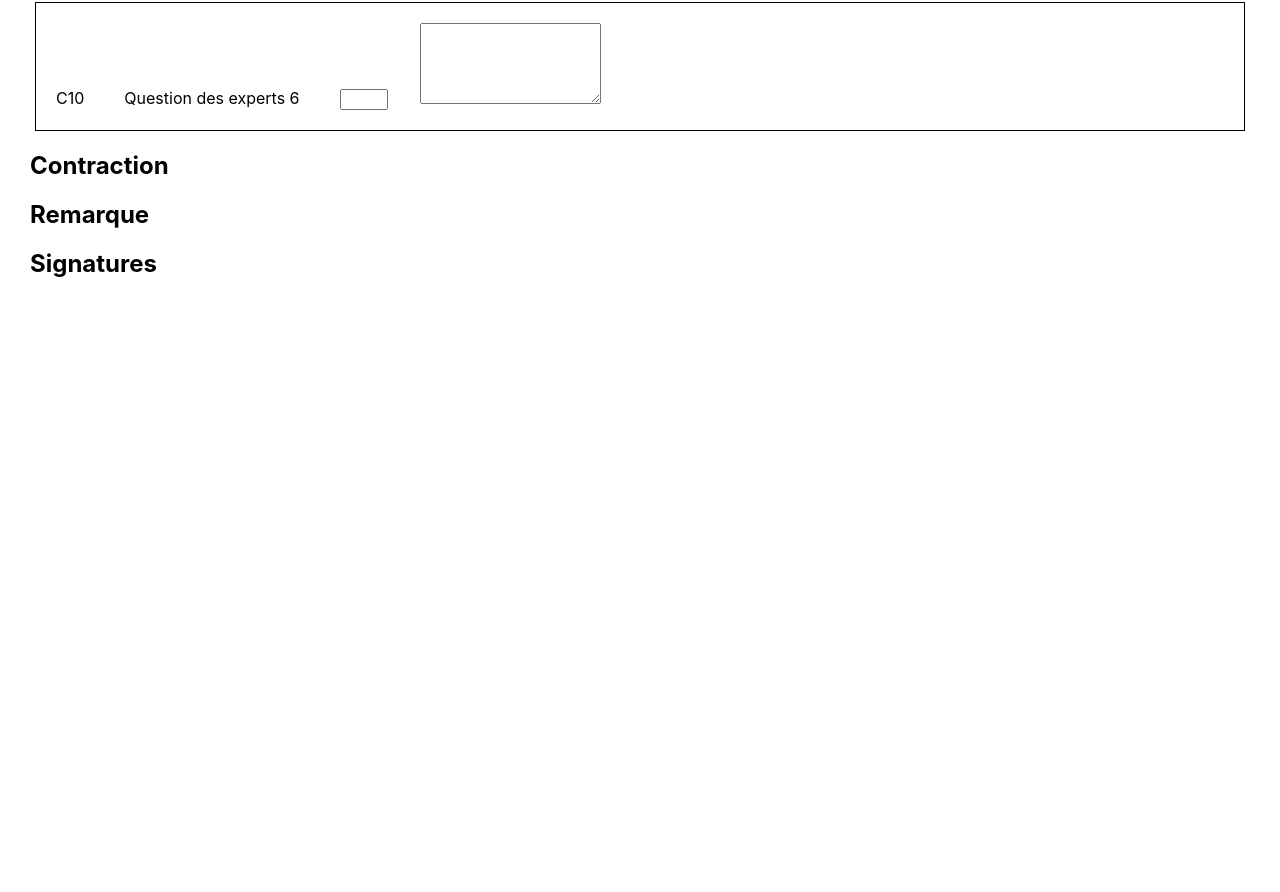
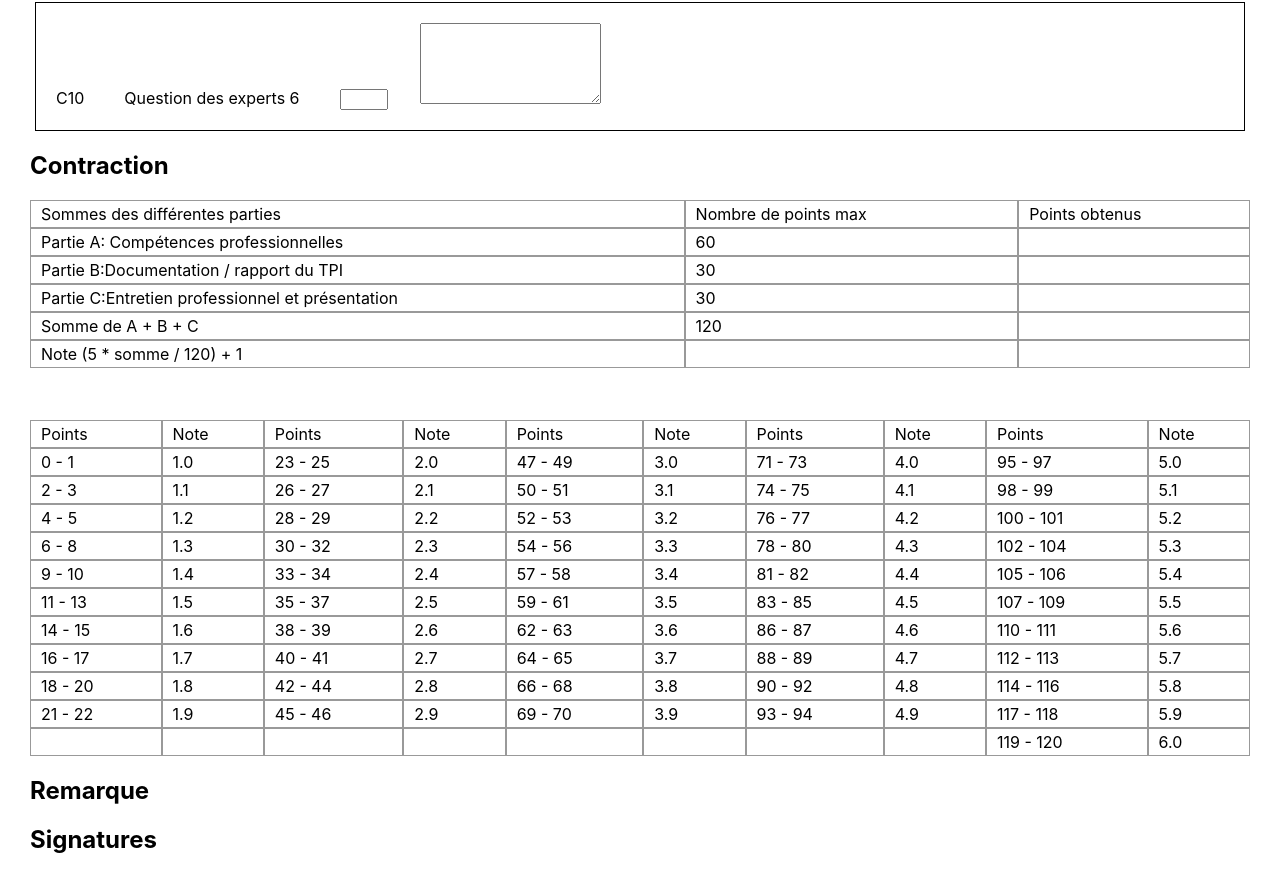
Before and after one commit to ponsfrilus/evaluation-TPI, a React (Create React App) app in the folder my-app/: page / in a window 1280 px wide. Shown: the part 6051-6943 px from the top of the page. Before the commit the page ends 6379 px from the top, so only its background shows below. Built offline with nearby package versions, Linux system fonts and the light colour scheme.

Commit message:
[feature] grade summary

```diff
--- a/my-app/src/App.css
+++ b/my-app/src/App.css
@@ -28,3 +28,34 @@ body {
   cols: 40;
   rows: 5;
 }
+
+/* DivTable.com */
+.divTable{
+	display: table;
+	width: 100%;
+}
+.divTableRow {
+	display: table-row;
+}
+.divTableHeading {
+	background-color: #EEE;
+	display: table-header-group;
+}
+.divTableCell, .divTableHead {
+	border: 1px solid #999999;
+	display: table-cell;
+	padding: 3px 10px;
+}
+.divTableHeading {
+	background-color: #EEE;
+	display: table-header-group;
+	font-weight: bold;
+}
+.divTableFoot {
+	background-color: #EEE;
+	display: table-footer-group;
+	font-weight: bold;
+}
+.divTableBody {
+	display: table-row-group;
+}
--- a/my-app/src/components/EvaluationSummary.js
+++ b/my-app/src/components/EvaluationSummary.js
@@ -8,6 +8,191 @@ class EvaluationSummary extends React.Component {
     return(
       <div className={`EvaluationSummary`}>
         <h2>Contraction</h2>
+        <div className="divTable">
+          <div className="divTableBody">
+            <div className="divTableRow">
+              <div className="divTableCell">Sommes des différentes parties</div>
+              <div className="divTableCell">Nombre de points max</div>
+              <div className="divTableCell">Points obtenus</div>
+            </div>
+              <div className="divTableRow">
+              <div className="divTableCell">Partie A: Compétences professionnelles</div>
+              <div className="divTableCell">60</div>
+            <div className="divTableCell">&nbsp;</div>
+            </div>
+            <div className="divTableRow">
+              <div className="divTableCell">Partie B:Documentation / rapport du TPI</div>
+              <div className="divTableCell">30</div>
+              <div className="divTableCell">&nbsp;</div>
+            </div>
+              <div className="divTableRow">
+              <div className="divTableCell">Partie C:Entretien professionnel et présentation</div>
+              <div className="divTableCell">30</div>
+              <div className="divTableCell">&nbsp;</div>
+            </div>
+            <div className="divTableRow">
+              <div className="divTableCell">Somme de A + B + C</div>
+              <div className="divTableCell">120</div>
+              <div className="divTableCell">&nbsp;</div>
+            </div>
+            <div className="divTableRow">
+              <div className="divTableCell">Note (5 * somme / 120) + 1</div>
+              <div className="divTableCell">&nbsp;</div>
+              <div className="divTableCell">&nbsp;</div>
+            </div>
+          </div>
+        </div>
+
+        <p>&nbsp;</p>
+        <div className="divTable">
+          <div className="divTableBody">
+            <div className="divTableRow">
+              <div className="divTableCell tableHeader">Points</div>
+              <div className="divTableCell tableHeader">Note</div>
+              <div className="divTableCell tableHeader">Points</div>
+              <div className="divTableCell tableHeader">Note</div>
+              <div className="divTableCell tableHeader">Points</div>
+              <div className="divTableCell tableHeader">Note</div>
+              <div className="divTableCell tableHeader">Points</div>
+              <div className="divTableCell tableHeader">Note</div>
+              <div className="divTableCell tableHeader">Points</div>
+              <div className="divTableCell tableHeader">Note</div>
+            </div>
+            <div className="divTableRow">
+              <div className="divTableCell">0 - 1</div>
+              <div className="divTableCell">1.0</div>
+              <div className="divTableCell">23 - 25</div>
+              <div className="divTableCell">2.0</div>
+              <div className="divTableCell">47 - 49</div>
+              <div className="divTableCell">3.0</div>
+              <div className="divTableCell">71 - 73</div>
+              <div className="divTableCell">4.0</div>
+              <div className="divTableCell">95 - 97</div>
+              <div className="divTableCell">5.0</div>
+            </div>
+            <div className="divTableRow">
+              <div className="divTableCell">2 - 3</div>
+              <div className="divTableCell">1.1</div>
+              <div className="divTableCell">26 - 27</div>
+              <div className="divTableCell">2.1</div>
+              <div className="divTableCell">50 - 51</div>
+              <div className="divTableCell">3.1</div>
+              <div className="divTableCell">74 - 75</div>
+              <div className="divTableCell">4.1</div>
+              <div className="divTableCell">98 - 99</div>
+              <div className="divTableCell">5.1</div>
+            </div>
+            <div className="divTableRow">
+              <div className="divTableCell">4 - 5</div>
+              <div className="divTableCell">1.2</div>
+              <div className="divTableCell">28 - 29</div>
+              <div className="divTableCell">2.2</div>
+              <div className="divTableCell">52 - 53</div>
+              <div className="divTableCell">3.2</div>
+              <div className="divTableCell">76 - 77</div>
+              <div className="divTableCell">4.2</div>
+              <div className="divTableCell">100 - 101</div>
+              <div className="divTableCell">5.2</div>
+            </div>
+            <div className="divTableRow">
+              <div className="divTableCell">6 - 8</div>
+              <div className="divTableCell">1.3</div>
+              <div className="divTableCell">30 - 32</div>
+              <div className="divTableCell">2.3</div>
+              <div className="divTableCell">54 - 56</div>
+              <div className="divTableCell">3.3</div>
+              <div className="divTableCell">78 - 80</div>
+              <div className="divTableCell">4.3</div>
+              <div className="divTableCell">102  - 104</div>
+              <div className="divTableCell">5.3</div>
+            </div>
+            <div className="divTableRow">
+              <div className="divTableCell">9 - 10</div>
+              <div className="divTableCell">1.4</div>
+              <div className="divTableCell">33 - 34</div>
+              <div className="divTableCell">2.4</div>
+              <div className="divTableCell">57 - 58</div>
+              <div className="divTableCell">3.4</div>
+              <div className="divTableCell">81 - 82</div>
+              <div className="divTableCell">4.4</div>
+              <div className="divTableCell">105 - 106</div>
+              <div className="divTableCell">5.4</div>
+            </div>
+            <div className="divTableRow">
+              <div className="divTableCell">11 - 13</div>
+              <div className="divTableCell">1.5</div>
+              <div className="divTableCell">35 - 37</div>
+              <div className="divTableCell">2.5</div>
+              <div className="divTableCell">59 - 61</div>
+              <div className="divTableCell">3.5</div>
+              <div className="divTableCell">83 - 85</div>
+              <div className="divTableCell">4.5</div>
+              <div className="divTableCell">107 - 109</div>
+              <div className="divTableCell">5.5</div>
+            </div>
+            <div className="divTableRow">
+              <div className="divTableCell">14 - 15</div>
+              <div className="divTableCell">1.6</div>
+              <div className="divTableCell">38 - 39</div>
+              <div className="divTableCell">2.6</div>
+              <div className="divTableCell">62 - 63</div>
+              <div className="divTableCell">3.6</div>
+              <div className="divTableCell">86 - 87</div>
+              <div className="divTableCell">4.6</div>
+              <div className="divTableCell">110 - 111</div>
+              <div className="divTableCell">5.6</div>
+            </div>
+            <div className="divTableRow">
+              <div className="divTableCell">16 - 17</div>
+              <div className="divTableCell">1.7</div>
+              <div className="divTableCell">40 - 41</div>
+              <div className="divTableCell">2.7</div>
+              <div className="divTableCell">64 - 65</div>
+              <div className="divTableCell">3.7</div>
+              <div className="divTableCell">88 - 89</div>
+              <div className="divTableCell">4.7</div>
+              <div className="divTableCell">112 - 113</div>
+              <div className="divTableCell">5.7</div>
+            </div>
+            <div className="divTableRow">
+              <div className="divTableCell">18 - 20</div>
+              <div className="divTableCell">1.8</div>
+              <div className="divTableCell">42 - 44</div>
+              <div className="divTableCell">2.8</div>
+              <div className="divTableCell">66 - 68</div>
+              <div className="divTableCell">3.8</div>
+              <div className="divTableCell">90 - 92</div>
+              <div className="divTableCell">4.8</div>
+              <div className="divTableCell">114 - 116</div>
+              <div className="divTableCell">5.8</div>
+            </div>
+            <div className="divTableRow">
+              <div className="divTableCell">21 - 22</div>
+              <div className="divTableCell">1.9</div>
+              <div className="divTableCell">45 - 46</div>
+              <div className="divTableCell">2.9</div>
+              <div className="divTableCell">69 - 70</div>
+              <div className="divTableCell">3.9</div>
+              <div className="divTableCell">93 - 94</div>
+              <div className="divTableCell">4.9</div>
+              <div className="divTableCell">117 - 118</div>
+              <div className="divTableCell">5.9</div>
+            </div>
+            <div className="divTableRow">
+              <div className="divTableCell">&nbsp;</div>
+              <div className="divTableCell">&nbsp;</div>
+              <div className="divTableCell">&nbsp;</div>
+              <div className="divTableCell">&nbsp;</div>
+              <div className="divTableCell">&nbsp;</div>
+              <div className="divTableCell">&nbsp;</div>
+              <div className="divTableCell">&nbsp;</div>
+              <div className="divTableCell">&nbsp;</div>
+              <div className="divTableCell">119 - 120</div>
+              <div className="divTableCell">6.0</div>
+            </div>
+          </div>
+        </div>
+
       </div>
     )
   }
```
